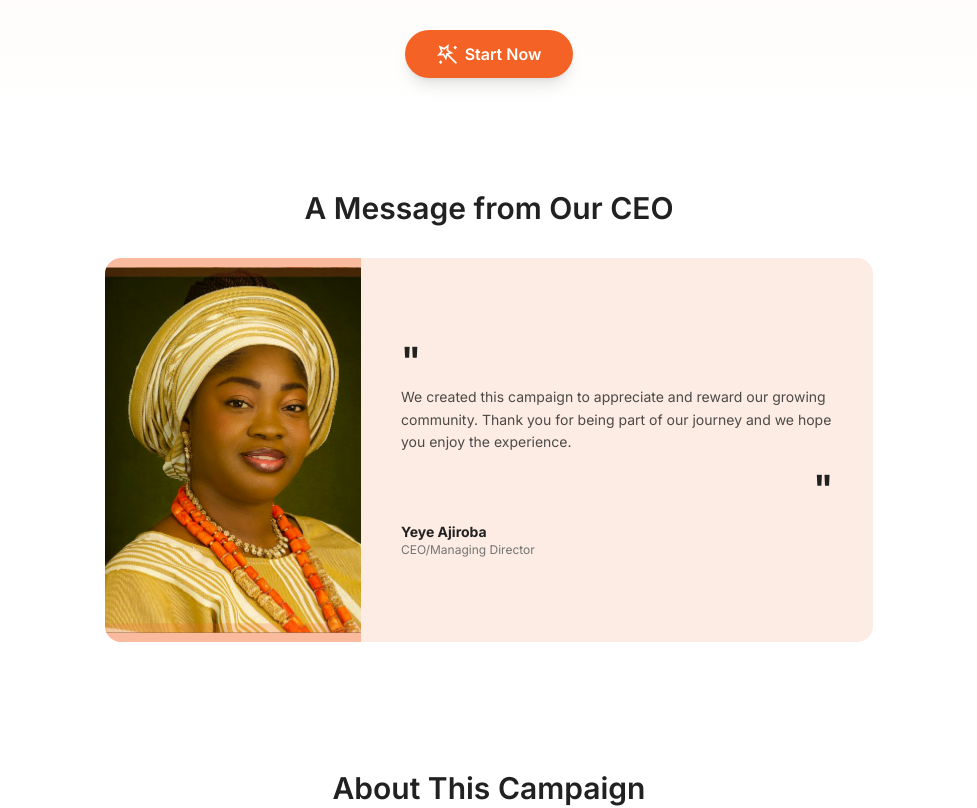
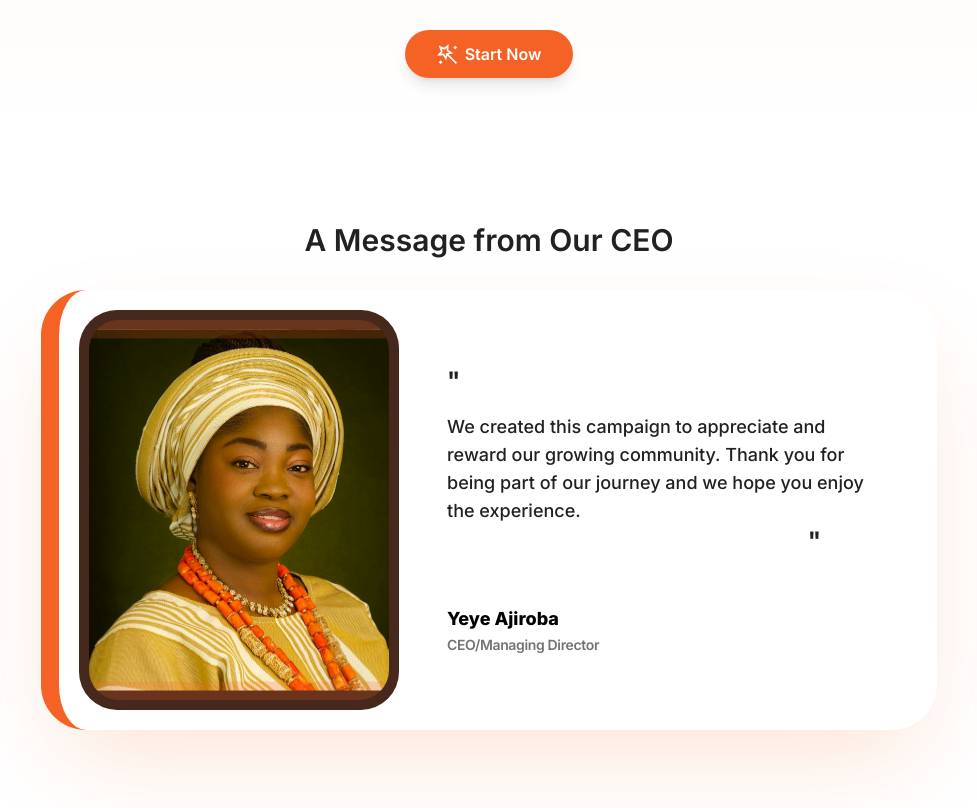
Before and after one commit to AjirobaTech/campaign, a React (Vite) app: page / in a window 1280 px wide. Shown: the part 405-1213 px from the top of the page, without its empty margins (151-1128 px from the left). Built offline with nearby package versions, Linux system fonts and the light colour scheme; the HTML template or start-up script is replaced by a standard one.

Commit message:
fixed ceo card

```diff
--- a/src/components/CeoSection.tsx
+++ b/src/components/CeoSection.tsx
@@ -1,29 +1,36 @@
 const CeoSection = () => {
   return (
-    <section className="py-16 px-6">
-      <div className="max-w-3xl mx-auto text-center">
-        <h2 className="text-3xl font-semibold text-foreground mb-8">A Message from Our CEO</h2>
+    <section className="py-24 px-6 bg-transparent">
+      <div className="max-w-4xl mx-auto">
 
-        <div className="bg-ceo-bg rounded-2xl overflow-hidden flex flex-col md:flex-row items-stretch">
-          {/* CEO Image */}
-          <div className="w-full md:w-64 h-64 md:h-96 bg-primary/20 flex-shrink-0 relative">
+        <h2 className="text-3xl font-semibold text-foreground mb-8 text-center">A Message from Our CEO</h2>
+        {/* Main Card */}
+        <div className="bg-white rounded-[45px] shadow-[0_40px_100px_-20px_rgba(234,88,12,0.18)] flex flex-col md:flex-row items-center p-3 md:p-5 border-l-[18px] border-primary">
+
+          {/* CEO Image - Framed with brown background */}
+          <div className="w-full md:w-[320px] flex-shrink-0">
+            <div className="bg-[#46281D] p-2.5 rounded-[38px] aspect-[4/5] md:aspect-auto md:h-[400px] overflow-hidden">
               <img
                 src="/woman.svg"
                 alt="Yeye Ajiroba"
-              className="w-full h-full object-cover"
+                className="w-full h-full object-cover rounded-[30px]"
               />
             </div>
+          </div>
 
-          {/* Quote */}
-          <div className="flex-1 p-8 md:p-10 text-left flex flex-col justify-center">
-            <span className="text-4xl text-foreground font-bold leading-none mb-2">"</span>
-            <p className="text-foreground/80 text-sm leading-relaxed mb-4">
+          {/* Quote and Author Info */}
+          <div className="flex-1 px-8 md:px-12 py-8 md:py-0 text-left">
+            <div className="mb-6">
+              <span className="text-2xl font-bold block mb-4">"</span>
+              <p className="text-foreground text-base md:text-lg font-medium leading-relaxed max-w-md">
                 We created this campaign to appreciate and reward our growing community. Thank you for being part of our journey and we hope you enjoy the experience.
               </p>
-            <span className="text-4xl text-foreground font-bold leading-none text-right mb-4">"</span>
-            <div>
-              <p className="font-bold text-foreground text-sm">Yeye Ajiroba</p>
-              <p className="text-muted-foreground text-xs">CEO/Managing Director</p>
+              <span className="text-2xl font-bold block text-right pr-12">"</span>
+            </div>
+
+            <div className="mt-12">
+              <p className="font-extrabold text-black text-lg mb-0.5">Yeye Ajiroba</p>
+              <p className="text-muted-foreground text-sm font-semibold tracking-tight">CEO/Managing Director</p>
             </div>
           </div>
         </div>
```
Lines whose indentation alone changed are shown as unchanged.
